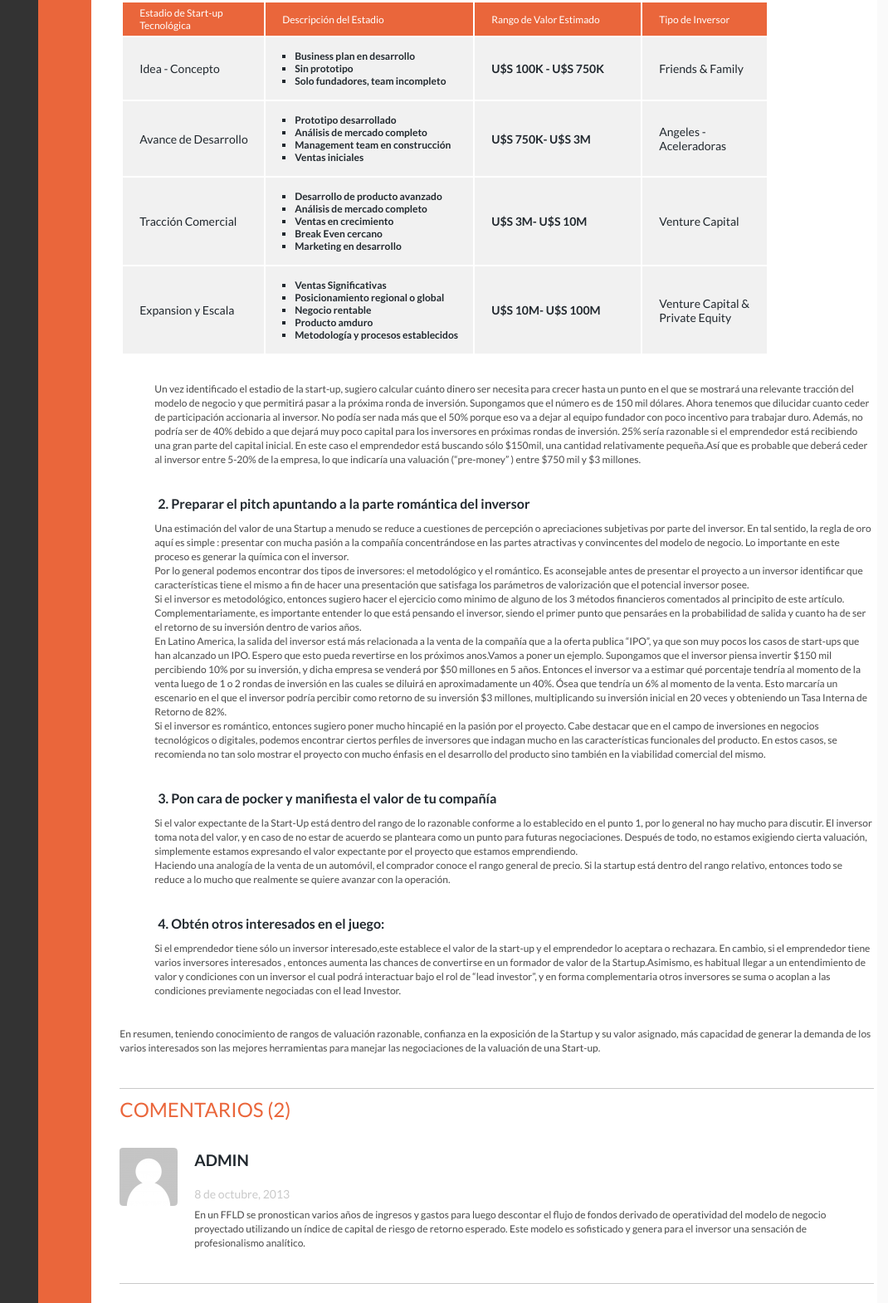
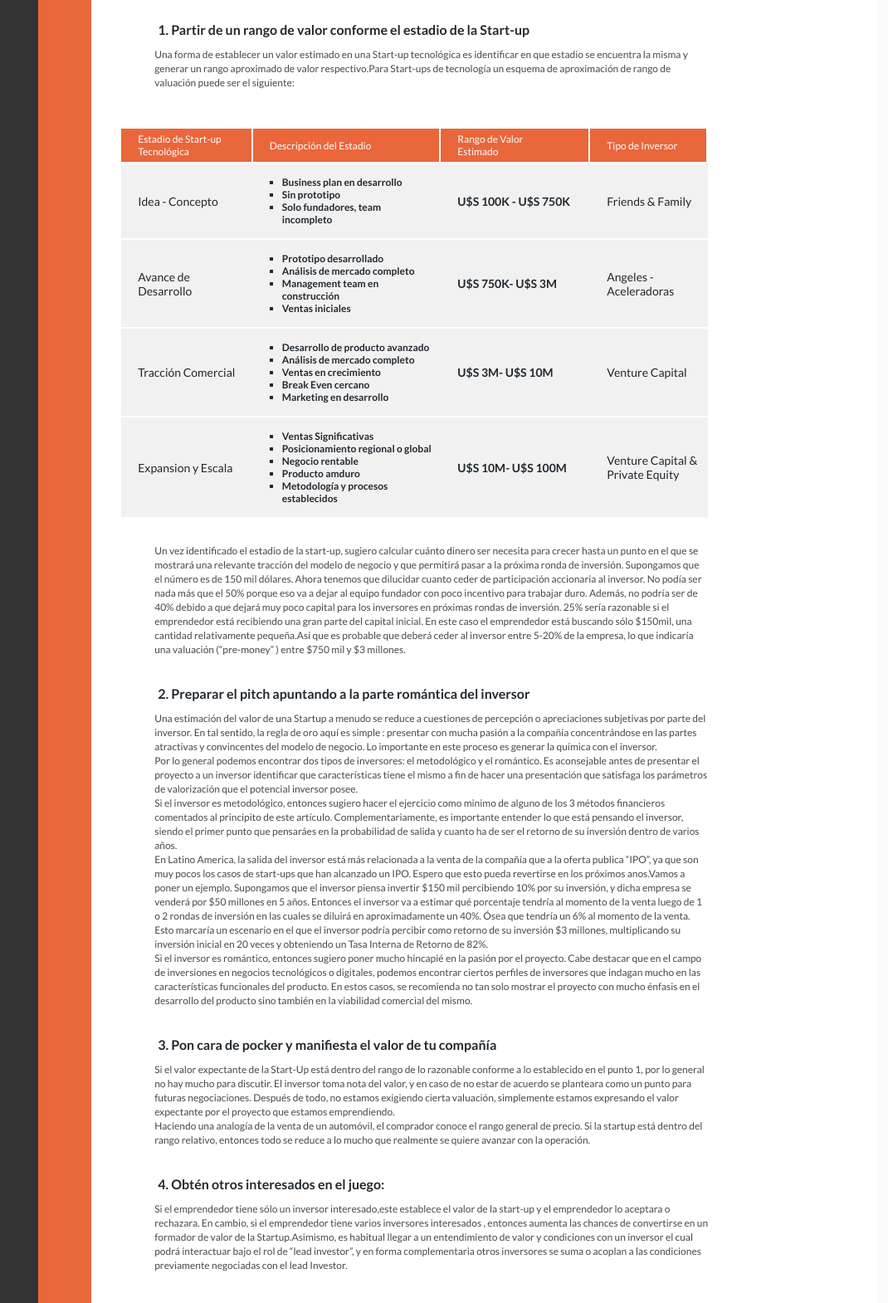
Before and after one commit to carlosandresal/fraco, a website: page app/nota.html in a window 1280 px wide. Shown: the part 1230-2800 px from the top of the page at 83% size, without its empty margins (210-1280 px from the left). Drawn offline with nearby package versions, Linux system fonts and the light colour scheme; files that its build step writes are made by us from their sources.

Commit message:
Modificando Tabla-Nota.html y Padding content

```diff
--- a/app/nota.html
+++ b/app/nota.html
@@ -75,7 +75,7 @@
                                 Una  forma de establecer un valor estimado en una Start-up tecnológica es identificar en que estadio se encuentra la misma y generar un  rango aproximado de valor respectivo.Para Start-ups de tecnología un esquema de aproximación de rango de valuación puede ser el siguiente:
                                 </p>
 
-                                <table>
+                                <table class="table-cont">
                                     <thead>
                                         <tr class="table-top">
                                             <th class="table-col01">Estadio de Start-up Tecnológica</th>
--- a/app/styles/main.scss
+++ b/app/styles/main.scss
@@ -102,6 +102,7 @@ article{
 
 .content {
     color: #6d7072;
+    padding-right: 210px;
 
     &:before{
         background: #fff;
@@ -188,12 +189,14 @@ article{
 table{
     padding-top:10px;
     padding-bottom:20px;
-
+    border-spacing: 0px;
+    border-top: 2px solid white;
 }
 .table-top{
     background-color: $color-naranja;
     width: 180px;
     th{
+    border-right: 2px solid white;
     color: $color-blanco;
     font-size: 12px;
     font-family: $font;
@@ -210,6 +213,7 @@ table{
     font-weight: $regular;
 
     td{
+        border-top: 2px solid white;
         padding: 15px 10px 15px 20px;
         span{
             color: $color-petroleo;
@@ -242,6 +246,8 @@ table{
 .container{
    h4{
     color: $color-naranja;
+    padding-top: 15px;
+    padding-bottom: 15px;
 }
 }
  .avatar:before {
@@ -250,10 +256,11 @@ table{
 }
 .avatar{
     line-height: 9px;
+    padding-top: -15px;
     h5{
         color: $color-petroleo;
         font-size: 19px;
-        padding-top: 10px;
+        padding-top: 5px;
         margin-left: 90px;
     }
     span{
```
Also changed, not shown: app/images/facebook.png (added), app/images/linkedin.png (added), app/images/twitter.png (added), 2 other files.
